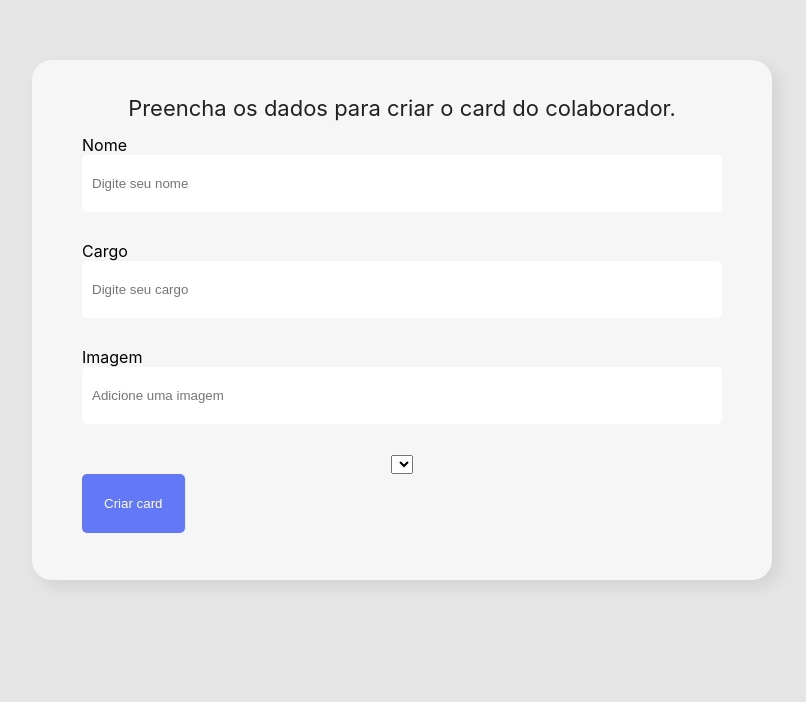
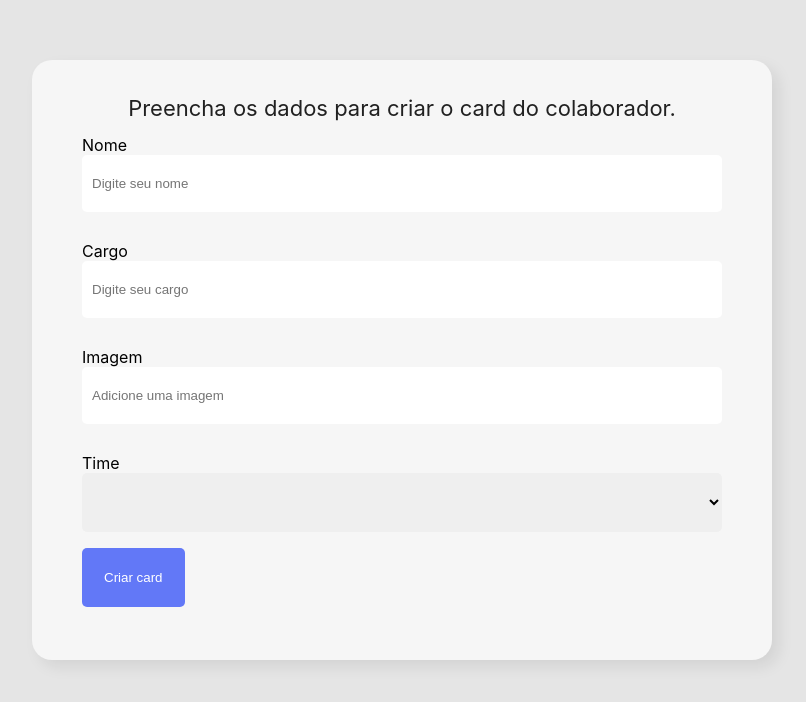
Before and after one commit to oharaju/event-listener-form, a React (Create React App) app: page / in a window 1280 px wide. Shown: the top 702 px of the page, without its empty margins (238-1044 px from the left). Built offline with nearby package versions, Linux system fonts and the light colour scheme.

Commit message:
feat: add new select component

```diff
--- a/src/components/CardForm/index.jsx
+++ b/src/components/CardForm/index.jsx
@@ -2,8 +2,18 @@ import { Title, Card, CardInside, CardButton, Button } from './styles';
 import Input from './../Input';
 import SelectForm from './../SelectForm'
 
-const CardForm = () => (
-  <Card>
+function CardForm() {
+  const teams = [
+    '',
+    'Programação',
+    'Front-End',
+    'Data Science',
+    'UX e Design',
+    'Mobile',
+    'Inovação e Gestão'
+  ]
+  return(
+    <Card>
       <CardInside>
         <Title>
           Preencha os dados para criar o card do colaborador.
@@ -12,7 +22,8 @@ const CardForm = () => (
           <Input label="Nome" placeholder="Digite seu nome" />
           <Input label="Cargo" placeholder="Digite seu cargo" />
           <Input label="Imagem" placeholder="Adicione uma imagem" />
-          <SelectForm />
+          <SelectForm items={teams} label="Time" />
+
           <CardButton>
             <Button>Criar card</Button>
           </CardButton>
@@ -20,6 +31,6 @@ const CardForm = () => (
         </form>
       </CardInside>
   </Card>
-)
+)}
 
 export default CardForm;
--- a/src/components/CardForm/styles.js
+++ b/src/components/CardForm/styles.js
@@ -9,7 +9,7 @@ export const CardInside = styled.div`
   padding: 20px 50px;
   box-shadow: 7px 7px 15px rgb(0 0 0 / 8%);
   border-radius: 20px;
-  height: 60vh;
+  height: 70vh;
   width: 50%;
 `
 export const Title = styled.h1`
--- a/src/components/SelectForm/index.jsx
+++ b/src/components/SelectForm/index.jsx
@@ -1,9 +1,16 @@
+import { Select, FormSelect, Label } from './styles';
+
 const SelectForm = (props) => {
+
   return(
-    <div>
-      <label>{props.label}</label>
-      <select></select>
-    </div>
+    <FormSelect>
+      <Label>{props.label}</Label>
+      <Select>
+        { props.items.map((item) => (
+          <option key={item}>{item}</option>
+        ))}
+      </Select>
+    </FormSelect>
   )
 }
 
--- /dev/null
+++ b/src/components/SelectForm/styles.js
@@ -0,0 +1,18 @@
+import styled from "styled-components";
+
+export const FormSelect = styled.div`
+  display: flex;
+  flex-direction: column;
+  margin-bottom: 16px;
+`
+
+export const Label = styled.label`
+  text-align: left;
+`
+
+export const Select = styled.select`
+  border: none;
+  border-radius: 5px;
+  padding: 21px 10px;
+  outline: none;
+`
```
